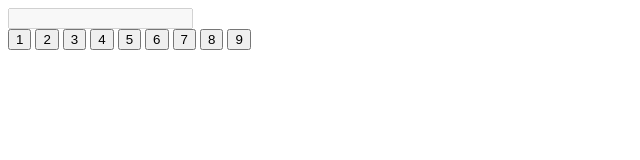
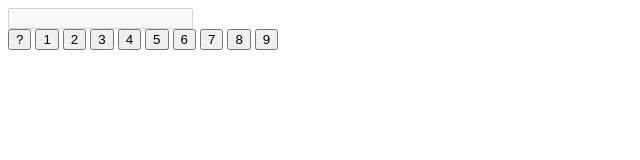
Before and after one commit to Brotherscomp/newapps, a plain HTML site: page index.html in a window 1280 px wide. Shown: the full height of the page, 0-640 px from the left. Drawn offline with Linux system fonts and the light colour scheme.

Commit message:
my change

```diff
--- a/index.html
+++ b/index.html
@@ -9,6 +9,7 @@
    <div class="calculator">
   <input type="text"          class="display" disabled>
   <div class="buttons">
+   <button>?</button>
     <button>1</button>
     <button>2</button>
 
```
